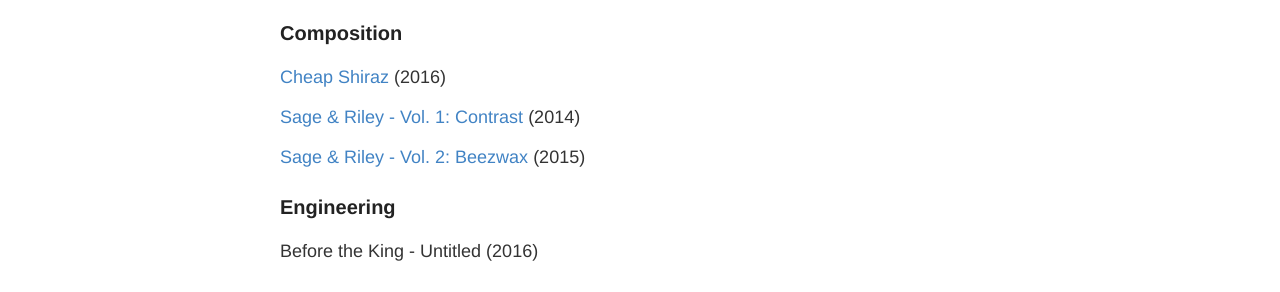
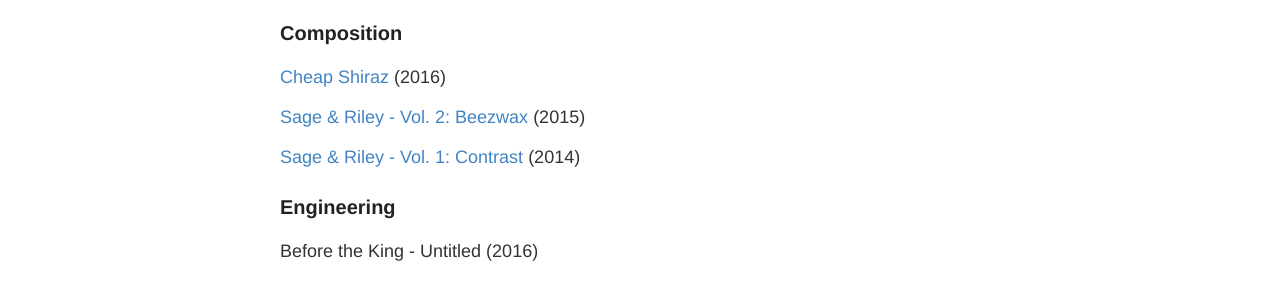
Before and after one commit to rileymccullagh/portfolio, a Jekyll site: the page built from docs/works.md, in a window 1280 px wide. Shown: the part 180-472 px from the top of the page. Built offline with Jekyll 4.4.1, drawn with Linux system fonts in a browser that asks for light colours.

Commit message:
rearranged works

```diff
--- a/docs/works.md
+++ b/docs/works.md
@@ -8,9 +8,9 @@
 
 [Cheap Shiraz](http://rileymccullagh.com/Cheap-Shiraz/) (2016)
 
+[Sage & Riley - Vol. 2: Beezwax](http://rileymccullagh.com/Sage-Riley/) (2015)
+
 [Sage & Riley - Vol. 1: Contrast](http://rileymccullagh.com/Sage-Riley/) (2014)
-
-[Sage & Riley - Vol. 2: Beezwax](http://rileymccullagh.com/Sage-Riley/) (2015)
 
 ### Engineering
 Before the King - Untitled (2016)
```
